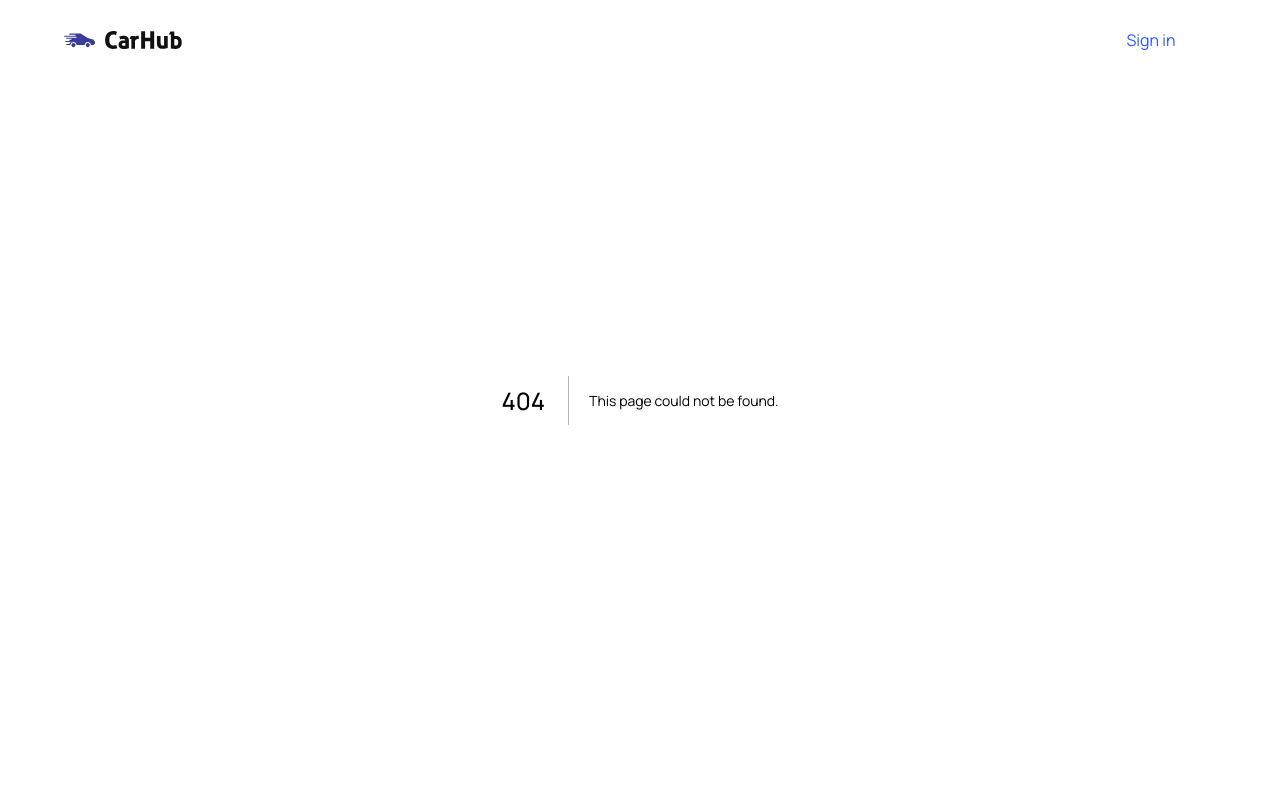
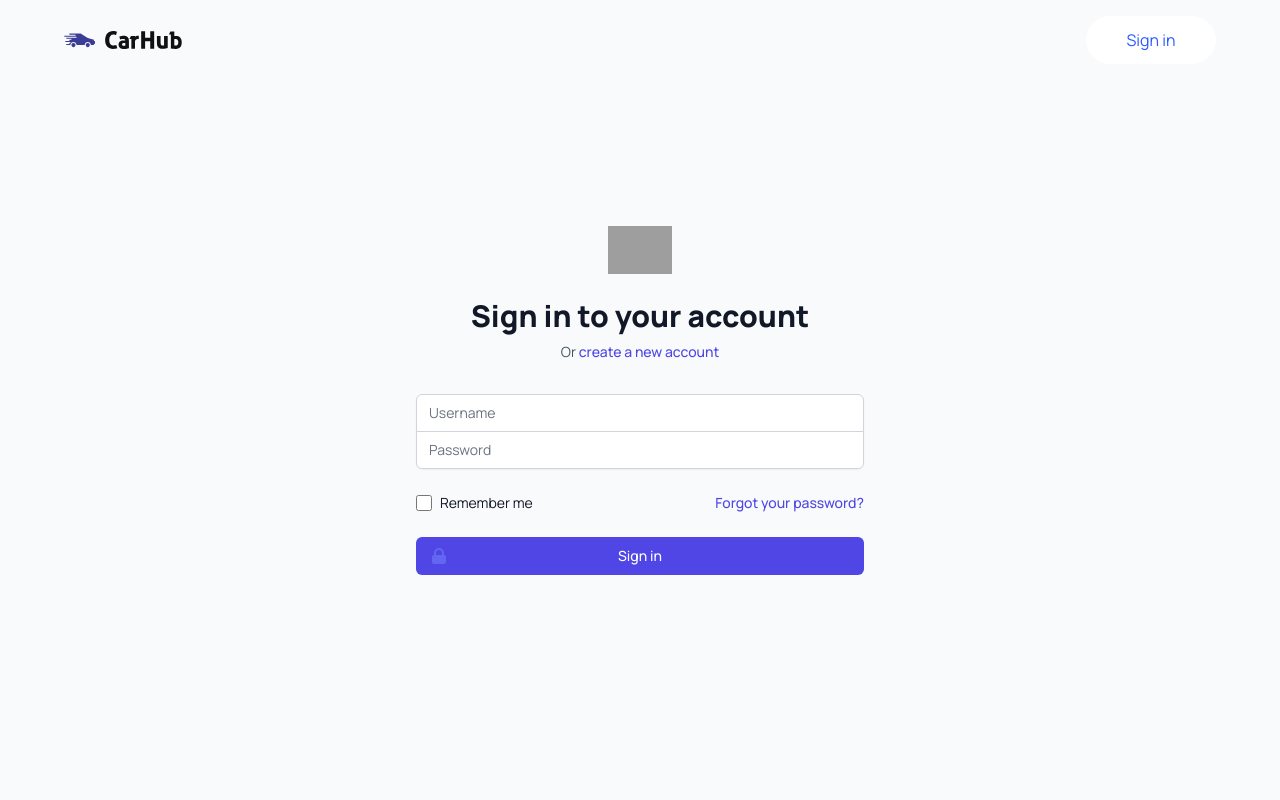
Before and after one commit to Kennjenga/carental, a Next.js app: page /Login in a window 1280 px wide. Before the commit this address had no page. Shown: the top 800 px of the page. Built offline with nearby package versions, Linux system fonts and the light colour scheme; grey boxes are pictures that could not be loaded.

Commit message:
"creating a login page client side"

```diff
--- /dev/null
+++ b/app/Login/page.tsx
@@ -0,0 +1,31 @@
+"use client";
+import React from "react";
+import Link from "next/link";
+import LoginForm from "../../components/LoginForm";
+
+export default function Login() {
+  return (
+    <div className="min-h-screen flex items-center justify-center bg-gray-50 py-12 px-4 sm:px-6 lg:px-8">
+      <div className="max-w-md w-full space-y-8">
+        <div>
+          <img className="mx-auto h-12 w-auto" src="/logo.png" alt="Logo" />
+          <h2 className="mt-6 text-center text-3xl font-extrabold text-gray-900">
+            Sign in to your account
+          </h2>
+          <p className="mt-2 text-center text-sm text-gray-600">
+            Or{" "}
+            <Link href="/signup">
+              <Link
+                className="font-medium text-indigo-600 hover:text-indigo-500"
+                href={""}
+              >
+                create a new account
+              </Link>
+            </Link>
+          </p>
+        </div>
+        <LoginForm />
+      </div>
+    </div>
+  );
+}
--- /dev/null
+++ b/components/LoginForm.tsx
@@ -0,0 +1,140 @@
+"use client";
+import React, { useState } from "react";
+import { useRouter } from "next/navigation";
+import Link from "next/link";
+
+export default function LoginForm() {
+  // Define the state variables for the username and password inputs
+  const [username, setUsername] = useState("");
+  const [password, setPassword] = useState("");
+
+  // Define the router object to redirect the user after login
+  const router = useRouter();
+
+  // Define the function to handle the form submission
+  const handleSubmit = (e: { preventDefault: () => void }) => {
+    // Prevent the default behavior of the form
+    e.preventDefault();
+
+    // Validate the username and password
+    // You can use any authentication service or API here
+    // For simplicity, we will use a mock username and password
+    const validUsername = "user";
+    const validPassword = "web_dev";
+
+    // Check if the username and password match the valid ones
+    if (username === validUsername && password === validPassword) {
+      // If they match, redirect the user to the home page
+      router.push("/");
+    } else {
+      // If they don't match, show an alert message
+      alert("Invalid username or password");
+    }
+  };
+
+  // Define the function to handle the username input change
+  const handleUsernameChange = (e: {
+    target: { value: React.SetStateAction<string> };
+  }) => {
+    // Set the username state to the input value
+    setUsername(e.target.value);
+  };
+
+  // Define the function to handle the password input change
+  const handlePasswordChange = (e: {
+    target: { value: React.SetStateAction<string> };
+  }) => {
+    // Set the password state to the input value
+    setPassword(e.target.value);
+  };
+
+  return (
+    <form className="mt-8 space-y-6" onSubmit={handleSubmit}>
+      <input type="hidden" name="remember" defaultValue="true" />
+      <div className="rounded-md shadow-sm -space-y-px">
+        <div>
+          <label htmlFor="username" className="sr-only">
+            Username
+          </label>
+          <input
+            id="username"
+            name="username"
+            type="text"
+            autoComplete="username"
+            required
+            className="appearance-none rounded-none relative block w-full px-3 py-2 border border-gray-300 placeholder-gray-500 text-gray-900 rounded-t-md focus:outline-none focus:ring-indigo-500 focus:border-indigo-500 focus:z-10 sm:text-sm"
+            placeholder="Username"
+            value={username}
+            onChange={handleUsernameChange}
+          />
+        </div>
+        <div>
+          <label htmlFor="password" className="sr-only">
+            Password
+          </label>
+          <input
+            id="password"
+            name="password"
+            type="password"
+            autoComplete="current-password"
+            required
+            className="appearance-none rounded-none relative block w-full px-3 py-2 border border-gray-300 placeholder-gray-500 text-gray-900 rounded-b-md focus:outline-none focus:ring-indigo-500 focus:border-indigo-500 focus:z-10 sm:text-sm"
+            placeholder="Password"
+            value={password}
+            onChange={handlePasswordChange}
+          />
+        </div>
+      </div>
+
+      <div className="flex items-center justify-between">
+        <div className="flex items-center">
+          <input
+            id="remember_me"
+            name="remember_me"
+            type="checkbox"
+            className="h-4 w-4 text-indigo-600 focus:ring-indigo-500 border-gray-300 rounded"
+          />
+          <label
+            htmlFor="remember_me"
+            className="ml-2 block text-sm text-gray-900"
+          >
+            Remember me
+          </label>
+        </div>
+
+        <div className="text-sm">
+          <Link
+            href="#"
+            className="font-medium text-indigo-600 hover:text-indigo-500"
+          >
+            Forgot your password?
+          </Link>
+        </div>
+      </div>
+
+      <div>
+        <button
+          type="submit"
+          className="group relative w-full flex justify-center py-2 px-4 border border-transparent text-sm font-medium rounded-md text-white bg-indigo-600 hover:bg-indigo-700 focus:outline-none focus:ring-2 focus:ring-offset-2 focus:ring-indigo-500"
+        >
+          <span className="absolute left-0 inset-y-0 flex items-center pl-3">
+            <svg
+              className="h-5 w-5 text-indigo-500 group-hover:text-indigo-400"
+              xmlns="http://www.w3.org/2000/svg"
+              viewBox="0 0 20 20"
+              fill="currentColor"
+              aria-hidden="true"
+            >
+              <path
+                fillRule="evenodd"
+                d="M5 9V7a5 5 0 0110 0v2a2 2 0 012 2v5a2 2 0 01-2 2H5a2 2 0 01-2-2v-5a2 2 0 012-2zm8-2v2H7V7a3 3 0 016 0z"
+                clipRule="evenodd"
+              />
+            </svg>
+          </span>
+          Sign in
+        </button>
+      </div>
+    </form>
+  );
+}
--- a/components/Navbar.tsx
+++ b/components/Navbar.tsx
@@ -17,11 +17,13 @@ const Navbar = () => {
           />
         </Link>
 
-        <CustomButton
-          title="Sign in"
-          btnType="button"
-          containerStyles="text-primary-blue rounded-full bg-white min-w-[130px]"
-        />
+        <Link href="/Login">
+          <CustomButton
+            title="Sign in"
+            btnType="button"
+            containerStyles="text-primary-blue rounded-full bg-white min-w-[130px]"
+          />
+        </Link>
       </nav>
     </header>
   );
--- a/constants/index.tsx
+++ b/constants/index.tsx
@@ -1,7 +1,6 @@
 export const manufacturers = [
   "Acura",
-  "Alfa Romeo",
-  "Aston Martin",
+
   "Audi",
   "Bentley",
   "BMW",
@@ -11,7 +10,7 @@ export const manufacturers = [
   "Chrysler",
   "Citroen",
   "Dodge",
-  "Ferrari",
+
   "Fiat",
   "Ford",
   "GMC",
@@ -21,7 +20,7 @@ export const manufacturers = [
   "Jaguar",
   "Jeep",
   "Kia",
-  "Lamborghini",
+
   "Land Rover",
   "Lexus",
   "Lincoln",
@@ -36,7 +35,7 @@ export const manufacturers = [
   "Ram",
   "Rolls-Royce",
   "Subaru",
-  "Tesla",
+
   "Toyota",
   "Volkswagen",
   "Volvo",
--- a/types/index.tsx
+++ b/types/index.tsx
@@ -45,6 +45,7 @@ export interface CustomButtonProps {
   title: string;
   rightIcon?: string;
   handleClick?: MouseEventHandler<HTMLButtonElement>;
+  onClick?: MouseEventHandler<HTMLButtonElement>;
 }
 
 export interface OptionProps {
```
Also changed, not shown: package.json (+7 -1 lines), 1 other file (tests, documents, lock files or other folders).
